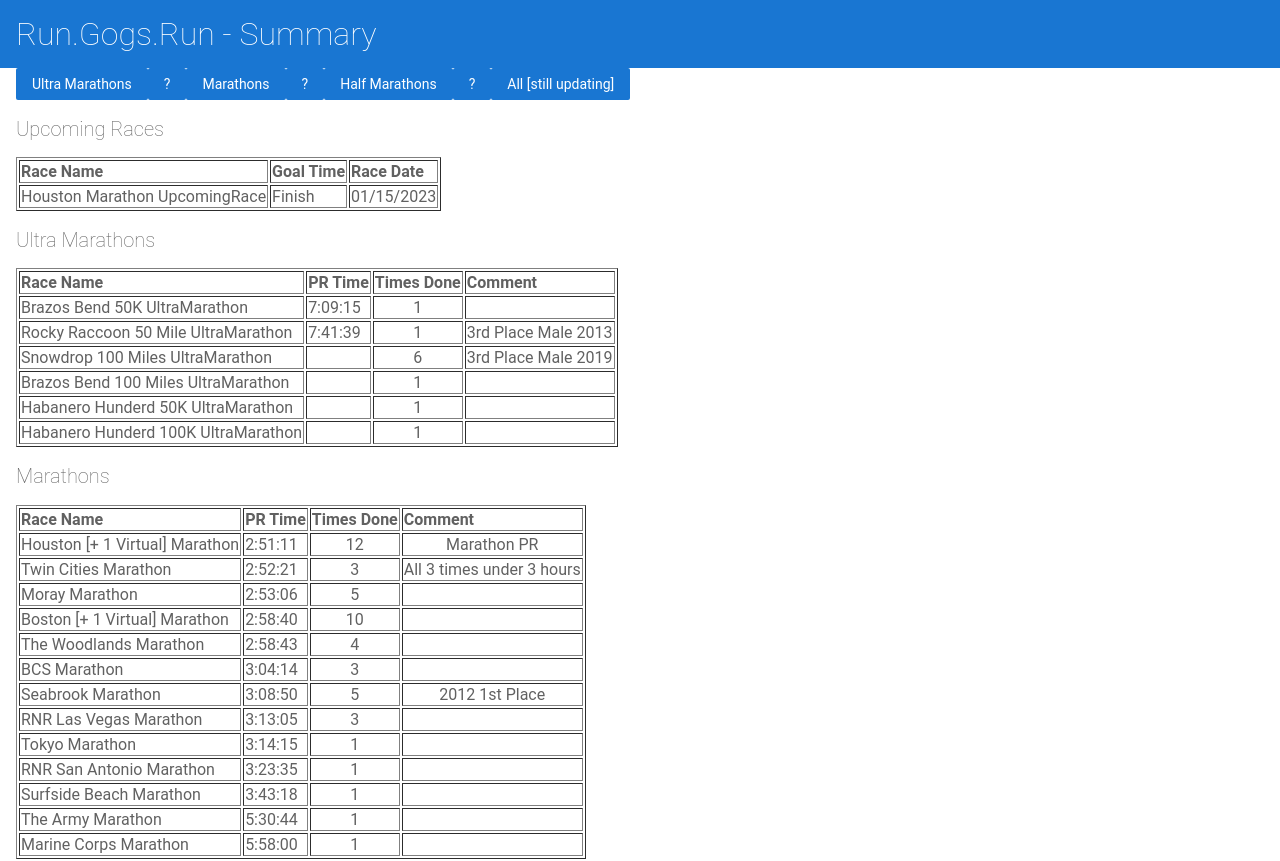
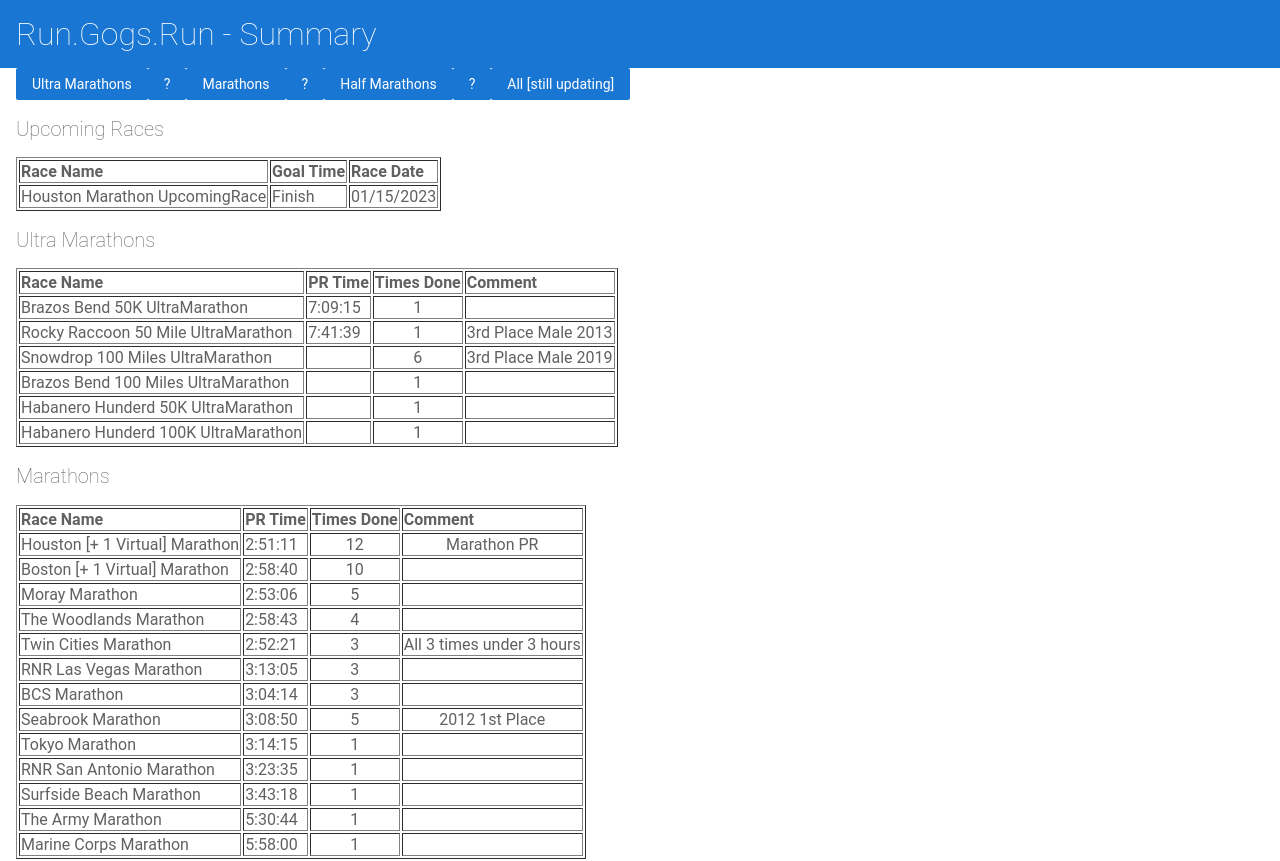
Before and after one commit to gchristie/rungogsrun, an Angular app: page / in a window 1280 px wide. Shown: the top 861 px of the page. Built offline with nearby package versions, Linux system fonts and the light colour scheme.

Commit message:
1 file modified

```diff
--- a/src/app/racedata.ts
+++ b/src/app/racedata.ts
@@ -13,13 +13,14 @@ export var racedata =
  , { name:'Habanero Hunderd 100K',PR:'',count:1,racetype:'UltraMarathon',comment:''  }
  //Marathons
  , { name:'Houston [+ 1 Virtual]',PR:'2:51:11',count:12,racetype:'Marathon',comment:'Marathon PR'  }
+ , { name:'Boston  [+ 1 Virtual]',PR:'2:58:40',count:10,racetype:'Marathon',comment:''  }
+ , { name:'Moray',PR:'2:53:06',count :5,racetype:'Marathon',comment:''  }
+ , { name:'The Woodlands',PR:'2:58:43',count :4,racetype:'Marathon',comment:'' }
  , { name:'Twin Cities',PR:'2:52:21',count :3,racetype:'Marathon',comment:'All 3 times under 3 hours' }
- , { name:'Moray',PR:'2:53:06',count :5,racetype:'Marathon',comment:''  }
- , { name:'Boston  [+ 1 Virtual]',PR:'2:58:40',count:10,racetype:'Marathon',comment:''  }
- , { name:'The Woodlands',PR:'2:58:43',count :4,racetype:'Marathon',comment:'' }
+ , { name:'RNR Las Vegas',PR:'3:13:05',count :3,racetype:'Marathon',comment:'' }
  , { name:'BCS',PR:'3:04:14',count :3,racetype:'Marathon',comment:'' }
  , { name:'Seabrook',PR:'3:08:50',count :5,racetype:'Marathon',comment:'2012 1st Place'  }
- , { name:'RNR Las Vegas',PR:'3:13:05',count :3,racetype:'Marathon',comment:'' }
+
  , { name:'Tokyo',PR:'3:14:15',count :1,racetype:'Marathon',comment:'' }
  , { name:'RNR San Antonio',PR:'3:23:35',count :1,racetype:'Marathon',comment:'' }
  , { name:'Surfside Beach',PR:'3:43:18',count :1,racetype:'Marathon',comment:'' }
```
